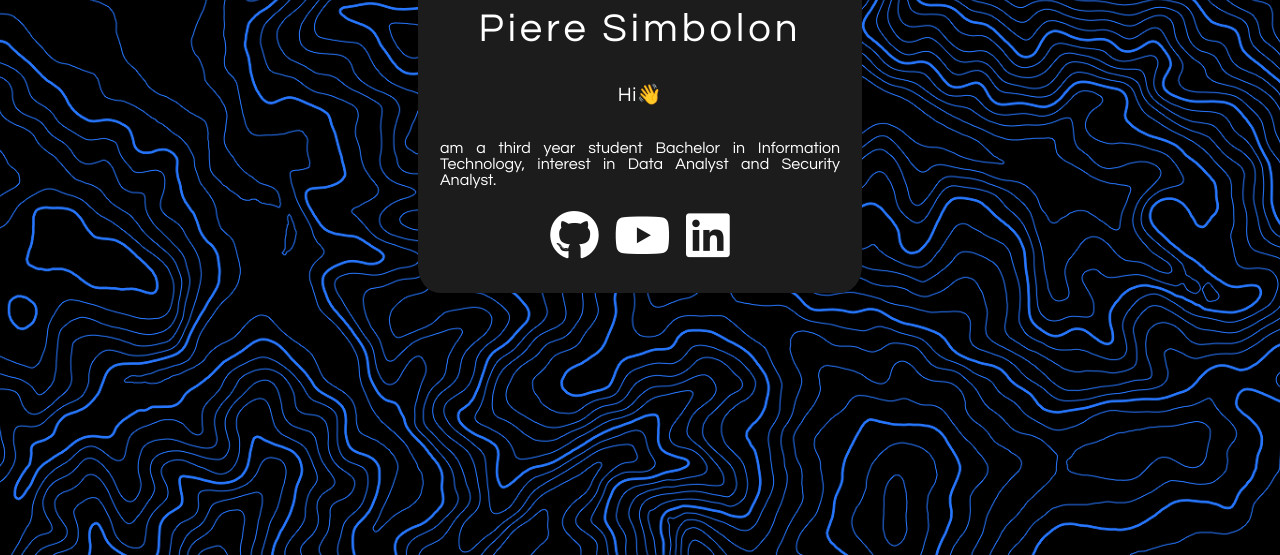
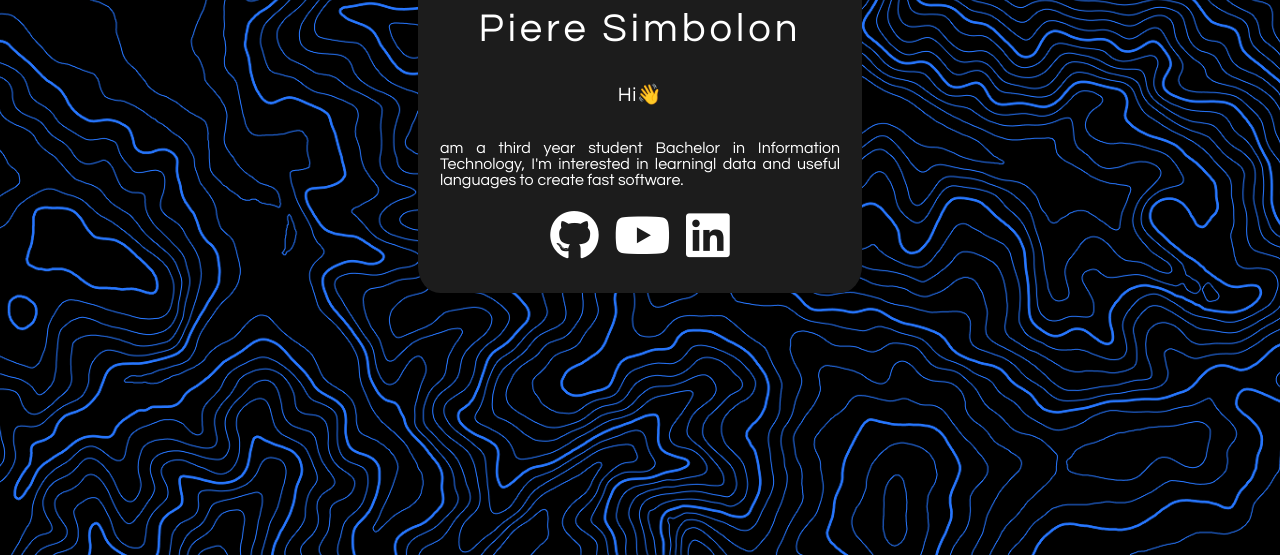
Before and after one commit to pieresimbolon/pieresimbolon.github.io, a plain HTML site: page index.html in a window 1280 px wide. Shown: the part 245-800 px from the top of the page. Drawn offline with Linux system fonts and the light colour scheme.

Commit message:
Update index.html

```diff
--- a/index.html
+++ b/index.html
@@ -22,7 +22,7 @@
       <h1 id="typewriter"></h1>
       <h5>Hi👋</h5>
       <p>
-        am a third year student Bachelor in Information Technology, interest in Data Analyst and Security Analyst.
+        am a third year student Bachelor in Information Technology, I'm interested in learningl data and  useful languages to create fast software.
       </p>
 
       <ul>
```
